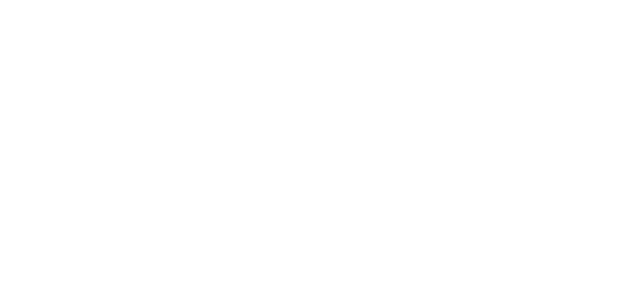
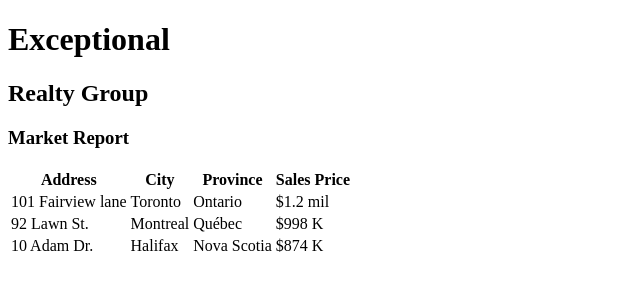
Before and after one commit to thok2/realty, a plain HTML site: page market-report.html in a window 1280 px wide. Shown: the whole page, without its empty margins (0-640 px from the left). Drawn offline with Linux system fonts and the light colour scheme.

Commit message:
Included HTML Tables

```diff
--- a/market-report.html
+++ b/market-report.html
@@ -0,0 +1,46 @@
+<!DOCTYPE html>
+<html lang="en">
+<head>
+  <meta charset="UTF-8">
+  <meta name="viewport" content="width=device-width, initial-scale=1.0">
+  <meta http-equiv="X-UA-Compatible" content="ie=edge">
+  <title>Exceptional Realty Group - Luxury Homes - Market Report</title>
+</head>
+<body>
+  <h1>Exceptional</h1>
+  <h2>Realty Group<h2>
+
+    <h3>Market Report</h3>
+    <table>
+      <tr>
+        <!-- table is the table tag, tr is the row tag, th is the table heading-->
+        <th>Address</th>
+        <th>City</th>
+        <th>Province</th>
+        <th>Sales Price</th>
+      </tr>
+      <tr>
+        <!--td stands for table divider and is used for normal rows-->
+        <td> 101 Fairview lane</td>
+        <td>Toronto</td>
+        <td>Ontario</td>
+        <td>$1.2 mil</td>
+      </tr>
+      <tr>
+        <td> 92 Lawn St. </td>
+        <td> Montreal</td>
+        <td>Québec</td>
+        <td>$998 K</td>
+      </tr>
+      <tr>
+        <td> 10 Adam Dr.</td>
+        <td>Halifax</td>
+        <td>Nova Scotia</td>
+        <td>$874 K</td>
+      </tr>
+
+    </table>
+
+
+</body>
+</html>
```
Also changed, not shown: real-estate-listings.html (+1 -0 lines).
